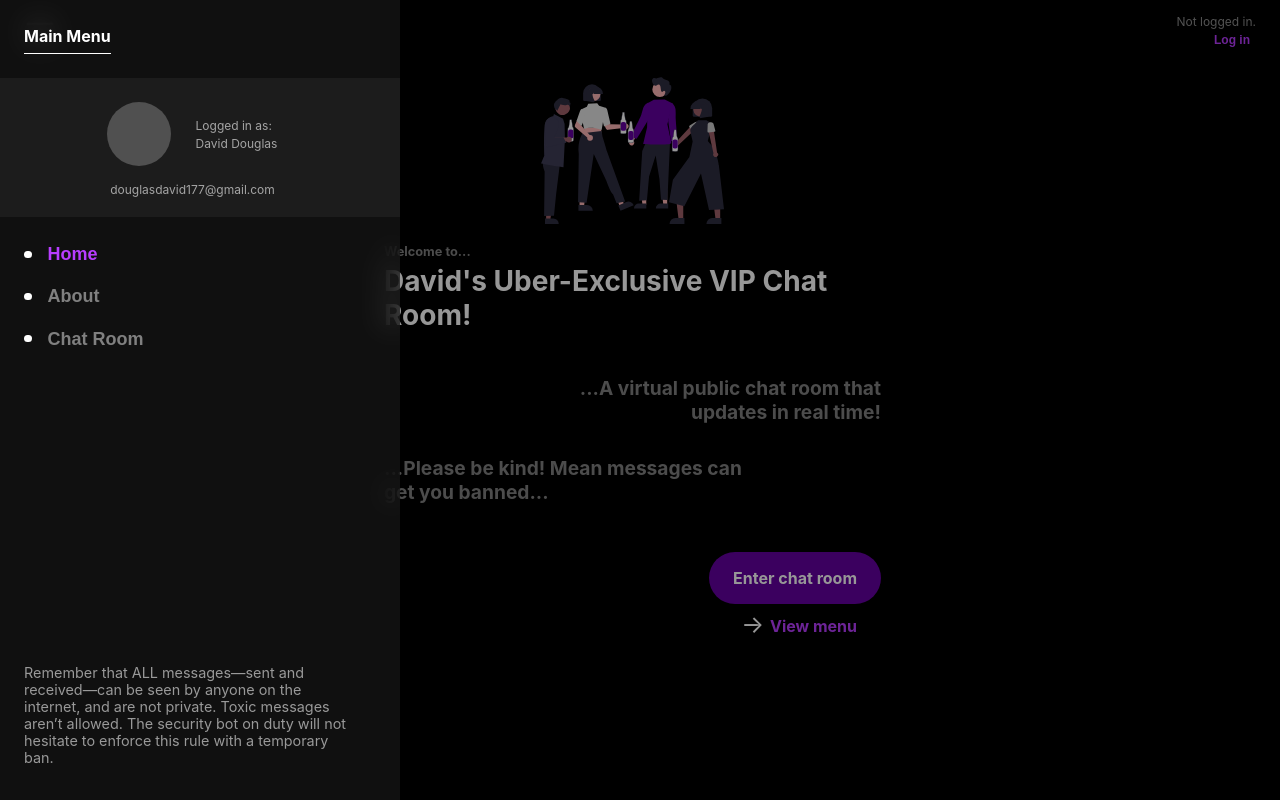
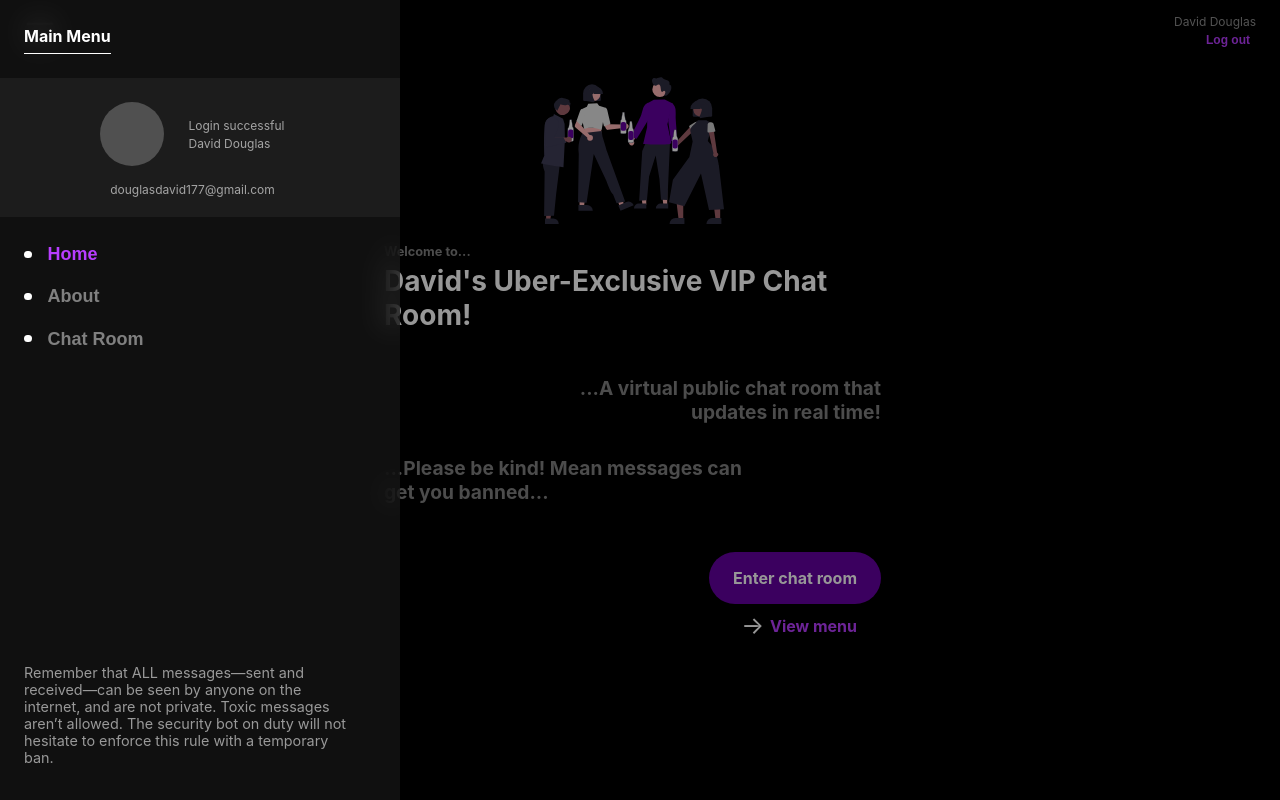
Before and after one commit to douglasdavid177/Chat-Room, a Next.js app: page / in a window 1280 px wide. Both pictures are taken after a click on the button "View menu". Built offline with nearby package versions, Linux system fonts and the light colour scheme.

Commit message:
add temporary loggedIn variable cascades to children and adjusts particular elements adjust nav panel appearance slightly

```diff
--- a/components/layout.jsx
+++ b/components/layout.jsx
@@ -7,18 +7,24 @@ function Layout(props) {
   const [mainSectionKey, setMainSectionKey] = useState(0);
   const [myVal, setMyVal] = useState("David");
 
+  const loggedIn = true;
   return (
     <div className="container">
       {
-        React.cloneElement(props.children, { navPanelOpen, setNavPanelOpen })
+        React.cloneElement(props.children, {
+          navPanelOpen,
+          setNavPanelOpen,
+          loggedIn,
+        })
         // Clone each child element so we can pass props down
       }
-      <NavBar setNavPanelOpen={setNavPanelOpen} />
+      <NavBar setNavPanelOpen={setNavPanelOpen} loggedIn={loggedIn} />
       <NavPanel
         isOpen={navPanelOpen}
         setIsOpen={setNavPanelOpen}
         currentSectionKey={mainSectionKey}
         setSectionKey={setMainSectionKey}
+        loggedIn={loggedIn}
       />
       <style jsx>{`
         .container {
--- a/components/navbar.jsx
+++ b/components/navbar.jsx
@@ -1,4 +1,5 @@
-function NavBar({ setNavPanelOpen }) {
+function NavBar({ setNavPanelOpen, loggedIn }) {
+  const fLName = "David Douglas";
   return (
     <div className="navbar darkblur transparentBG">
       <div className={"hamburgerHolder"}>
@@ -12,9 +13,9 @@ function NavBar({ setNavPanelOpen }) {
         </button>
       </div>
       <div className="loggedInStatus rightTextAlign">
-        <p>Not logged in.</p>
+        <p>{loggedIn ? fLName : "Not logged in."}</p>
         <button className="rightTextAlign">
-          <p>Log in</p>
+          <p>{loggedIn ? "Log out" : "Log in"}</p>
         </button>
       </div>
       <style jsx>
@@ -88,7 +89,7 @@ function NavBar({ setNavPanelOpen }) {
             color: var(--main-purple-on-black);
           }
           .loggedInStatus button:active h5 {
-            transform: scale(1.025) translateX(-1.25%);
+            transform: translateX(-1.25%);
           }
         `}
       </style>
--- a/components/navpanel.jsx
+++ b/components/navpanel.jsx
@@ -1,7 +1,13 @@
 import { AnimatePresence, motion } from "framer-motion";
 import { useEffect, useRef, useState } from "react";
 
-const NavPanel = ({ isOpen, setIsOpen, currentSectionKey, setSectionKey }) => {
+const NavPanel = ({
+  isOpen,
+  setIsOpen,
+  currentSectionKey,
+  setSectionKey,
+  loggedIn,
+}) => {
   const [comingSoonWarning, setComingSoonWarning] = useState(false);
   const [dummyVar, setDummyVar] = useState(false);
   const badge = useRef();
@@ -10,6 +16,9 @@ const NavPanel = ({ isOpen, setIsOpen, currentSectionKey, setSectionKey }) => {
   useEffect(() => {
     cancelAnim();
   }, [isOpen]);
+
+  const fLName = "David Douglas";
+  const emailAd = "douglasdavid177@gmail.com";
   return (
     <AnimatePresence>
       {isOpen && (
@@ -337,6 +346,16 @@ Remember that ALL messages—sent and received—can be seen by anyone on the in
           background: white;
         }
 
+        .panel button.linkButton {
+          background: none;
+          border: none;
+          color: var(--main-purple-on-black);
+          font-weight: bold;
+          display: flex;
+          flex-direction: row;
+          align-items: center;
+        }
+
         @keyframes warningAnim {
           0% {
             opacity: 0;
@@ -420,13 +439,22 @@ Remember that ALL messages—sent and received—can be seen by anyone on the in
         <div className="userInfoSection">
           <div className="userPicHolder"></div>
           <div className="userInfoTextHolder">
-            <p>Logged in as:</p>
-            <p>David Douglas</p>
+            <p> {loggedIn ? "Login successful" : "Not logged in."}</p>
+            <p>
+              {loggedIn ? (
+                fLName
+              ) : (
+                <button className="linkButton">Log in</button>
+              )}
+            </p>
+
             {/* <p className="emailText">no valid email address</p> */}
           </div>
         </div>
         {/* <p className="emailText">No email address. Not logged in.</p> */}
-        <p className="emailText">douglasdavid177@gmail.com</p>
+        <p className="emailText">
+          {loggedIn ? emailAd : "You must be logged in to send messages"}
+        </p>
       </div>
     );
   }
--- a/pages/index.js
+++ b/pages/index.js
@@ -179,7 +179,6 @@ export default function Home(props) {
 
         .buttonWrapper button.linkBtn {
           background: none;
-          //background: red;
           border: none;
           padding: 0.75rem;
           padding-left: 1.5rem;
--- a/styles/globals.css
+++ b/styles/globals.css
@@ -33,5 +33,5 @@
   padding: 0;
   /* height: 1.5rem; */
   font-weight: normal;
-  transform: scale(1.5) translateY(-0.1rem);
+  transform: scale(1.5) translateY(-0.04rem);
 }
```
